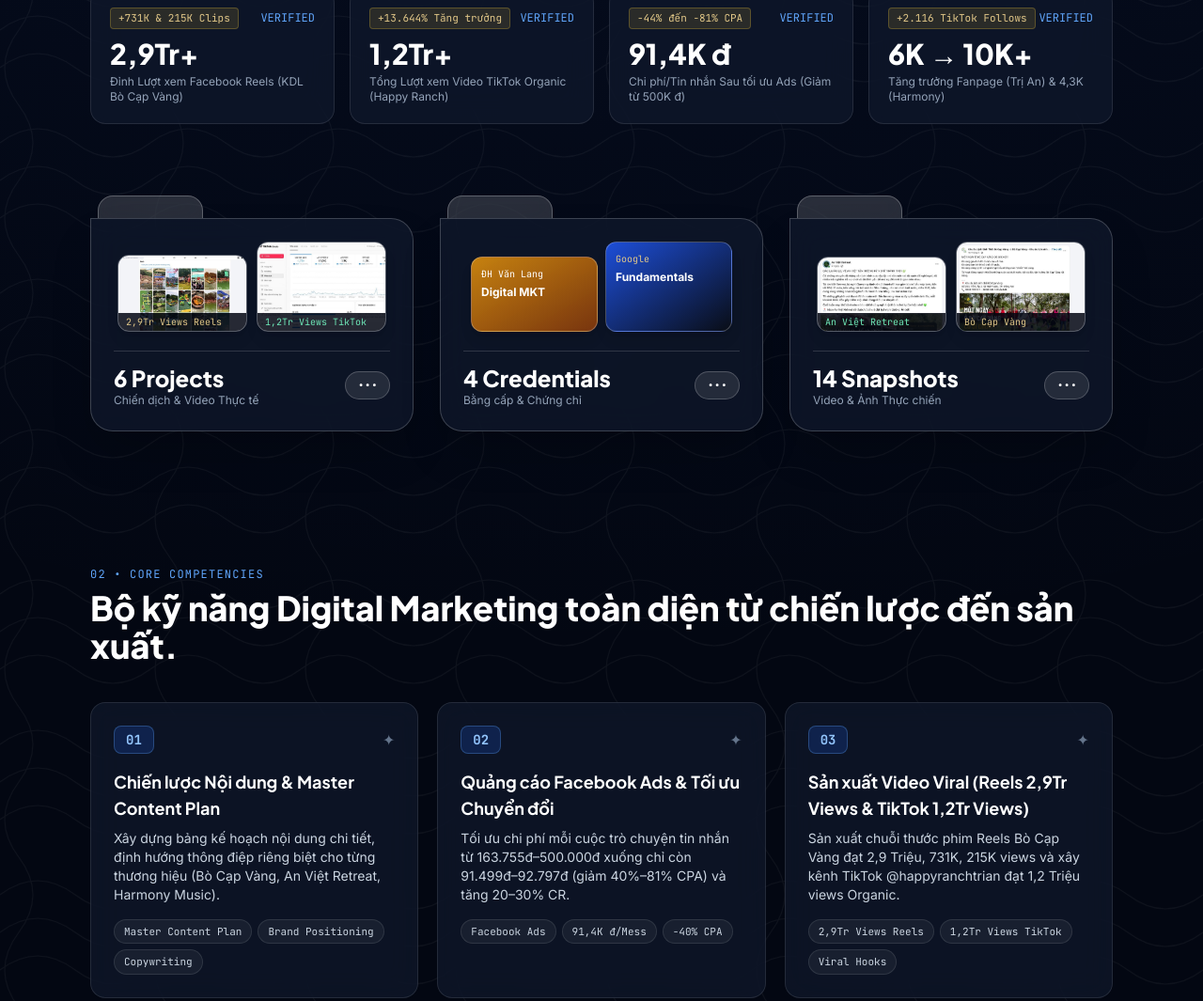
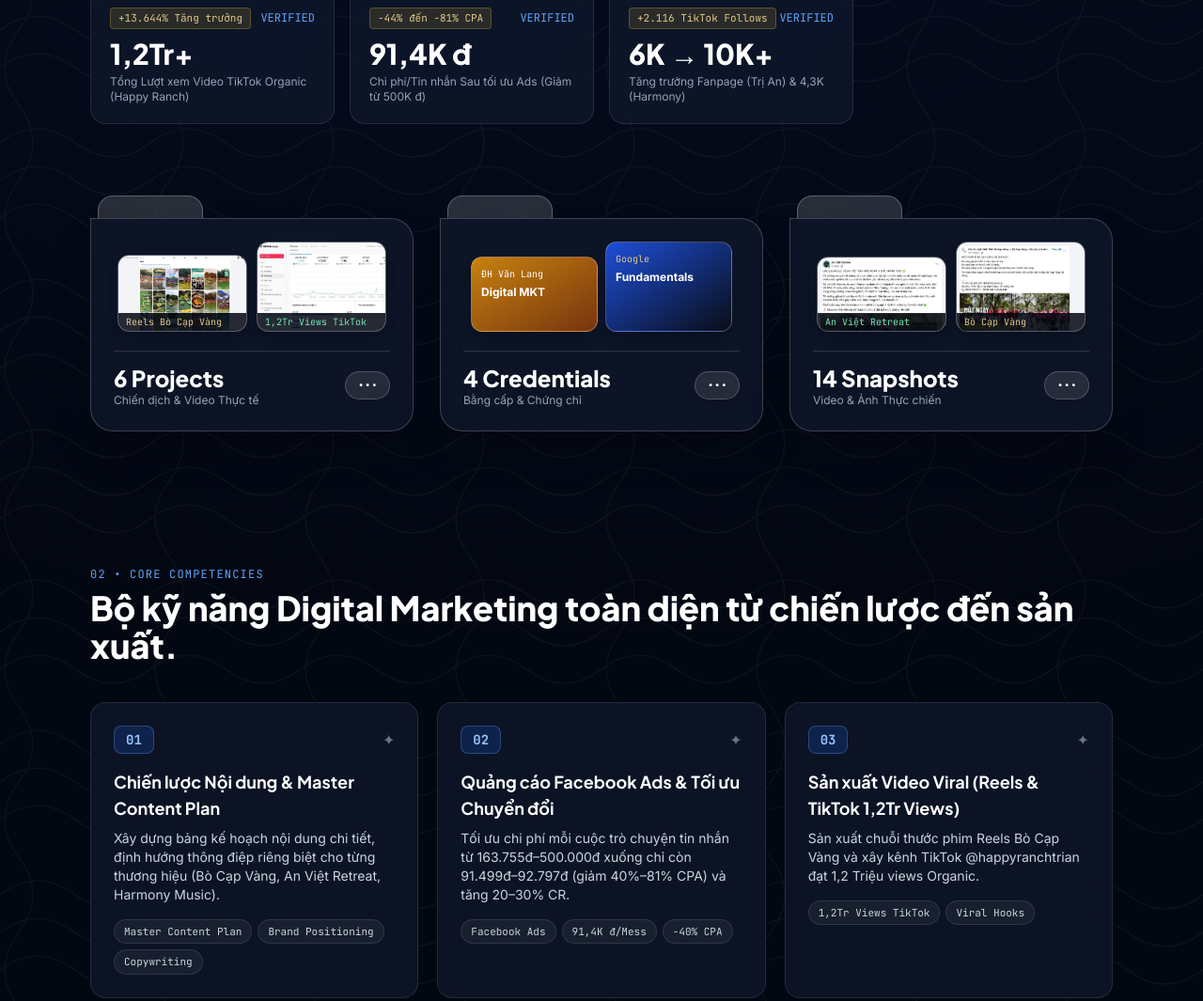
Before and after one commit to thanduytan78-eng/portfolio, a plain HTML site: page 404.html in a window 1280 px wide. Shown: the part 2608-3673 px from the top of the page at 94% size. Drawn offline with nearby package versions, Linux system fonts and the light colour scheme.

Commit message:
Remove Bo Cap Vang Reels view-count claims

```diff
--- a/404.html
+++ b/404.html
@@ -150,7 +150,7 @@
     <img id="proof-img-harmony-posters" src="assets/harmony_posters.jpg" alt="Harmony Key Visuals & Posters" />
     <img id="proof-img-harmony-videos" src="assets/harmony_videos.jpg" alt="Harmony Video Production" />
     <img id="proof-img-harmony-fanpage" src="assets/harmony_fanpage.jpg" alt="Harmony School of Music Fanpage" />
-    <img id="proof-img-bcv-reels" src="assets/bcv_reels_29m.jpg" alt="Bò Cạp Vàng Reels 2.9M Views" />
+    <img id="proof-img-bcv-reels" src="assets/bcv_reels_29m.jpg" alt="Bò Cạp Vàng Reels" />
     <img id="proof-img-bcv-post" src="assets/bcv_post_design.jpg" alt="Bò Cạp Vàng Key Visual Post" />
     <img id="proof-img-anviet-post" src="assets/anviet_post_design.jpg" alt="An Việt Retreat Key Visual Post" />
     <img id="proof-img-bcv-vidposter" src="assets/bcv_video_poster.jpg" alt="Bò Cạp Vàng Video Poster" />
@@ -261,13 +261,11 @@
     <!-- INFINITE TICKER MARQUEE (Nguyen Duc Phuc signature) -->
     <div class="border-y border-white/10 bg-navy-950/90 py-3.5 overflow-hidden relative z-20">
       <div class="animate-marquee items-center gap-8 text-xs sm:text-sm font-mono tracking-widest uppercase text-slate-300">
-        <span>✦ REELS BÒ CẠP VÀNG: 2,9 TRIỆU VIEWS &amp; 731K VIEWS</span>
         <span class="text-gold-300">✦ TIKTOK ORGANIC 1,2 TRIỆU VIEWS (@happyranchtrian)</span>
         <span>✦ FACEBOOK ADS: 500K ➔ 91,4K Đ/TIN NHẮN (HARMONY MUSIC)</span>
         <span class="text-blue-400">✦ AN VIỆT RETREAT GLAMPING &amp; MEDIA</span>
         <span>✦ WEBSITE &amp; ON-PAGE SEO</span>
         <span class="text-gold-300">✦ CANVA • CAPCUT • FLYCAM &amp; QUAY DỰNG THỰC ĐỊA</span>
-        <span>✦ REELS BÒ CẠP VÀNG: 2,9 TRIỆU VIEWS &amp; 731K VIEWS</span>
         <span class="text-gold-300">✦ TIKTOK ORGANIC 1,2 TRIỆU VIEWS (@happyranchtrian)</span>
         <span>✦ FACEBOOK ADS: 500K ➔ 91,4K Đ/TIN NHẮN (HARMONY MUSIC)</span>
         <span class="text-blue-400">✦ AN VIỆT RETREAT GLAMPING &amp; MEDIA</span>
@@ -350,10 +348,10 @@
           <div class="w-28 h-6 rounded-t-2xl bg-white/15 backdrop-blur-md border-t border-l border-r border-white/25 ml-2"></div>
           <div class="glass-dark rounded-b-3xl rounded-tr-3xl p-6 border border-white/20 shadow-2xl relative overflow-hidden">
             <div class="flex gap-2.5 mb-5 h-24 items-end px-1">
-              <!-- Real Thumbnail 1: Bò Cạp Vàng Reels 2.9M Views -->
+              <!-- Real Thumbnail 1: Bò Cạp Vàng Reels -->
               <div class="folder-peek flex-1 h-22 rounded-xl overflow-hidden border border-white/30 shadow-lg relative">
                 <img src="assets/bcv_reels_29m.jpg" alt="Bò Cạp Vàng Reels" class="w-full h-20 object-cover object-left-top" />
-                <div class="absolute bottom-0 inset-x-0 bg-navy-950/85 px-2 py-0.5 text-[10px] font-mono text-gold-300 truncate">2,9Tr Views Reels</div>
+                <div class="absolute bottom-0 inset-x-0 bg-navy-950/85 px-2 py-0.5 text-[10px] font-mono text-gold-300 truncate">Reels Bò Cạp Vàng</div>
               </div>
               <!-- Real Thumbnail 2: TikTok Studio 1.2M Views -->
               <div class="folder-peek-2 flex-1 h-24 rounded-xl overflow-hidden border border-white/30 shadow-lg relative">
@@ -722,7 +720,6 @@
         }
       },
       kpis: [
-        { value: '2,9Tr+', labelVi: 'Đỉnh Lượt xem Facebook Reels (KDL Bò Cạp Vàng)', labelEn: 'Top Facebook Reels Views (Bo Cap Vang)', badge: '+731K & 215K Clips' },
         { value: '1,2Tr+', labelVi: 'Tổng Lượt xem Video TikTok Organic (Happy Ranch)', labelEn: 'Total Organic TikTok Views (Happy Ranch)', badge: '+13.644% Tăng trưởng' },
         { value: '91,4K đ', labelVi: 'Chi phí/Tin nhắn Sau tối ưu Ads (Giảm từ 500K đ)', labelEn: 'Optimized Cost/Message (Down from 500K VND)', badge: '-44% đến -81% CPA' },
         { value: '6K → 10K+', labelVi: 'Tăng trưởng Fanpage (Trị An) & 4,3K (Harmony)', labelEn: 'Facebook Fanpage Follower Growth', badge: '+2.116 TikTok Follows' }
@@ -730,7 +727,7 @@
       competencies: [
         { num: '01', titleVi: 'Chiến lược Nội dung & Master Content Plan', titleEn: 'Content Strategy & Master Planning', descVi: 'Xây dựng bảng kế hoạch nội dung chi tiết, định hướng thông điệp riêng biệt cho từng thương hiệu (Bò Cạp Vàng, An Việt Retreat, Harmony Music).', descEn: 'Structured content calendars and brand-specific storytelling across eco-tourism, glamping, and education.', tags: ['Master Content Plan', 'Brand Positioning', 'Copywriting'] },
         { num: '02', titleVi: 'Quảng cáo Facebook Ads & Tối ưu Chuyển đổi', titleEn: 'Facebook Ads & Conversion Optimization', descVi: 'Tối ưu chi phí mỗi cuộc trò chuyện tin nhắn từ 163.755đ–500.000đ xuống chỉ còn 91.499đ–92.797đ (giảm 40%–81% CPA) và tăng 20–30% CR.', descEn: 'Reduced cost per messaging conversation from 163K–500K VND down to 91.4K VND (-40% to -81% CPA).', tags: ['Facebook Ads', '91,4K đ/Mess', '-40% CPA'] },
-        { num: '03', titleVi: 'Sản xuất Video Viral (Reels 2,9Tr Views & TikTok 1,2Tr Views)', titleEn: 'Viral Short-Form Video (Reels & TikTok)', descVi: 'Sản xuất chuỗi thước phim Reels Bò Cạp Vàng đạt 2,9 Triệu, 731K, 215K views và xây kênh TikTok @happyranchtrian đạt 1,2 Triệu views Organic.', descEn: 'Produced 2.9M, 731K & 215K view Facebook Reels and grew TikTok @happyranchtrian to 1.2M organic views.', tags: ['2,9Tr Views Reels', '1,2Tr Views TikTok', 'Viral Hooks'] },
+        { num: '03', titleVi: 'Sản xuất Video Viral (Reels & TikTok 1,2Tr Views)', titleEn: 'Viral Short-Form Video (Reels & TikTok)', descVi: 'Sản xuất chuỗi thước phim Reels Bò Cạp Vàng và xây kênh TikTok @happyranchtrian đạt 1,2 Triệu views Organic.', descEn: 'Produced Facebook Reels for Bo Cap Vang and grew TikTok @happyranchtrian to 1.2M organic views.', tags: ['1,2Tr Views TikTok', 'Viral Hooks'] },
         { num: '04', titleVi: 'Quay dựng Thực địa, Flycam & Thiết kế (Canva, CapCut)', titleEn: 'On-Site Filming, Drone & Visual Design', descVi: 'Trực tiếp ghi hình tại khu du lịch, dựng TVC Team Building, Ốc đảo Glamping An Việt Retreat và thiết kế bộ Key Visual bài đăng Fanpage.', descEn: 'On-location filming, drone shots, Reels editing, and multi-card Key Visual design via Canva & CapCut.', tags: ['Canva', 'CapCut', 'On-Site Media'] },
         { num: '05', titleVi: 'Phát triển Nội dung Website & Tối ưu SEO', titleEn: 'Website Content & On-Page SEO', descVi: 'Xây dựng và quản trị nội dung website, tối ưu hóa công cụ tìm kiếm (SEO) nâng cao nhận diện thương hiệu.', descEn: 'Website content management & SEO optimization.', tags: ['Website Content', 'On-Page SEO', 'UX Content'] },
         { num: '06', titleVi: 'Phân tích Khách hàng, ChatGPT & Làm việc nhóm', titleEn: 'Customer Insight, AI & Teamwork', descVi: 'Phân tích nhu cầu thị trường, tư vấn khách hàng trực tiếp và ứng dụng ChatGPT tăng tốc sản xuất.', descEn: 'Market analysis, direct sales consultation, ChatGPT & teamwork.', tags: ['Customer Insight', 'ChatGPT', 'Teamwork'] }
@@ -749,12 +746,12 @@
           ],
           bulletsVi: [
             'Sáng tạo và triển khai nội dung truyền thông hình ảnh, thước phim (Reels/TikTok) trên mạng xã hội cho cả 2 thương hiệu Khu Du Lịch Sinh Thái Bò Cạp Vàng và An Việt Retreat.',
-            'Sản xuất chuỗi thước phim (Facebook Reels) đạt lượt xem đột phá trên trang Bò Cạp Vàng: 2,9 Triệu views, 731K views ("Tết này đi đâu vừa gần vừa rẻ - 10 trải nghiệm nhất định phải thử"), 215K views ("Top 10 trải nghiệm"), 28K views (Team Building)...',
+            'Sản xuất chuỗi thước phim (Facebook Reels) trên trang Bò Cạp Vàng: "Tết này đi đâu vừa gần vừa rẻ - 10 trải nghiệm nhất định phải thử", "Top 10 trải nghiệm" và video Team Building.',
             'Trực tiếp đến địa điểm quay dựng các video thực tế: Video Team Building & Công viên nước phao nổi Bò Cạp Vàng và Video hành trình "Ốc đảo xanh An Việt Retreat — Glamping • Retreat • Coaching" (chèo SUP đón bình minh, chạy xe ATV xuyên rừng, lều máy lạnh, BBQ & lửa trại).',
             'Thiết kế bộ Key Visual bài đăng Fanpage riêng biệt cho từng định vị thương hiệu: "Một ngày ở Bò Cạp Vàng có gì chơi?" (năng động, dã ngoại gia đình & công ty) và "Kỳ nghỉ thảnh thơi: Gác lại âu lo – Về An Việt" (infographic gói Glamping tinh tế, chữa lành).'
           ],
           bulletsEn: [
-            'Produced viral Facebook Reels for Bo Cap Vang Eco-Tourism hitting 2.9 Million views, 731K views, 215K views, and 28K views.',
+            'Produced Facebook Reels for Bo Cap Vang Eco-Tourism.',
             'Directed, filmed, and edited on-site promotional videos for both Bo Cap Vang (Team Building & Floating Water Park) and An Viet Retreat (Glamping, SUP sunrise, ATV off-road, BBQ & campfire).',
             'Designed tailored Facebook multi-photo Key Visual layouts matching each brand’s distinct positioning.'
           ],
@@ -776,9 +773,9 @@
               extUrl: 'https://www.facebook.com/AnVietRetreat'
             },
             {
-              label: '📸 Dàn Thước Phim (Reels) Bò Cạp Vàng Đạt 2,9 Triệu Views & 731K Views',
-              metric: 'Top Reels: 2,9 Triệu Views • 731K Views • 215K Views • 28K Views',
-              detail: 'Ảnh chụp màn hình trang Thước phim (Reels) của Khu Du Lịch Sinh Thái Bò Cạp Vàng với loạt video triệu views và trăm nghìn views giới thiệu trò chơi dưới nước, kéo co, gà nướng thố đất và team building.',
+              label: '📸 Dàn Thước Phim (Reels) Bò Cạp Vàng',
+              metric: 'Video Reels • Trò chơi dưới nước • Team Building',
+              detail: 'Ảnh chụp màn hình trang Thước phim (Reels) của Khu Du Lịch Sinh Thái Bò Cạp Vàng giới thiệu trò chơi dưới nước, kéo co, gà nướng thố đất và team building.',
               imgId: 'proof-img-bcv-reels',
               videoId: '',
               extUrl: 'https://www.facebook.com/KhuDuLichDaNgoaiSinhThaiBoCapVang'
@@ -986,12 +983,12 @@
       projects: [
         {
           id: 'p1',
-          title: 'KDL Bò Cạp Vàng — Chuỗi Reels 2,9 Triệu Views & Video Thực Địa',
+          title: 'KDL Bò Cạp Vàng — Chuỗi Reels & Video Thực Địa',
           category: 'Facebook Reels & Video • Bò Cạp Vàng',
-          summaryVi: 'Sản xuất chuỗi Reels đạt 2,9 Triệu views, 731K views, 215K views; trực tiếp quay dựng TVC Team Building và thiết kế bài đăng "Một ngày ở Bò Cạp Vàng có gì chơi?".',
-          summaryEn: 'Produced viral Facebook Reels reaching 2.9M, 731K & 215K views, filmed team-building videos, and designed multi-photo posts.',
-          tags: ['2,9Tr Views Reels', '731K Views', 'Video Team Building', 'Key Visual'],
-          metrics: '2,9 Triệu Views',
+          summaryVi: 'Sản xuất chuỗi Reels; trực tiếp quay dựng TVC Team Building và thiết kế bài đăng "Một ngày ở Bò Cạp Vàng có gì chơi?".',
+          summaryEn: 'Produced Facebook Reels, filmed team-building videos, and designed multi-photo posts.',
+          tags: ['Video Team Building', 'Key Visual'],
+          metrics: 'Reels & Video Thực Địa',
           imgId: 'proof-img-bcv-reels',
           videoId: 'proof-vid-bcv'
         },
@@ -1055,7 +1052,7 @@
         { num: '01', title: 'Cử nhân Digital Marketing (Xếp loại: Khá)', issuer: 'Trường Đại học Văn Lang', date: '2020 – 2024', code: 'VLU-DIGIMKT-2024' },
         { num: '02', title: 'The Fundamentals of Digital Marketing', issuer: 'Chứng chỉ Chuyên môn Digital Marketing', date: 'Đã hoàn thành', code: 'FDM-VERIFIED' },
         { num: '03', title: 'Thực chiến Facebook Ads & Tối ưu Chuyển đổi (91,4K đ/Mess)', issuer: 'Harmony Music & Cảnh Quan Tự Nhiên', date: '2025 – 2026', code: 'META-ADS-ROI' },
-        { num: '04', title: 'Sản xuất Video Triệu Views (Reels 2,9Tr & TikTok 1,2Tr Views)', issuer: 'Bò Cạp Vàng, An Việt Retreat & Happy Ranch', date: '2023 – 2026', code: 'CREATOR-PRO' }
+        { num: '04', title: 'Sản xuất Video Ngắn (Reels & TikTok 1,2Tr Views)', issuer: 'Bò Cạp Vàng, An Việt Retreat & Happy Ranch', date: '2023 – 2026', code: 'CREATOR-PRO' }
       ],
       polaroids: [
         {
@@ -1077,13 +1074,13 @@
           detail: 'Nhấn Play để xem trực tiếp video hành trình khám phá Ốc đảo xanh An Việt Retreat: lều Glamping, chèo SUP bình minh, chạy xe ATV, BBQ & lửa trại.'
         },
         {
-          title: 'Reels Bò Cạp Vàng: Đạt 2,9 Triệu Views, 731K Views & 215K Views',
+          title: 'Chuỗi Reels Bò Cạp Vàng',
           org: 'KDL Bò Cạp Vàng',
           rotate: '-rotate-1',
           icon: '🔥',
           imgId: 'proof-img-bcv-reels',
           videoId: '',
-          detail: 'Thống kê trang Thước phim (Reels) của KDL Sinh Thái Bò Cạp Vàng với các video đạt 2,9 Triệu lượt xem, 731K lượt xem, 215K lượt xem và 28K lượt xem.'
+          detail: 'Chuỗi thước phim (Reels) và video thực địa sản xuất cho KDL Sinh Thái Bò Cạp Vàng.'
         },
         {
           title: 'Thiết Kế Bài Đăng: "Một Ngày Ở Bò Cạp Vàng Có Gì Chơi?"',
@@ -1190,7 +1187,7 @@
         { school: 'CHỨNG CHỈ & BỘ KỸ NĂNG CHUYÊN MÔN', degree: 'The Fundamentals of Digital Marketing', period: '2020 – 2026', highlights: 'Thành thạo Lập kế hoạch & sáng tạo nội dung, Viết content xu hướng, Phân tích nhu cầu khách hàng, Canva, CapCut, ChatGPT và Làm việc nhóm.' }
       ],
       comments: [
-        { name: 'KDL Bò Cạp Vàng & An Việt Retreat', role: 'Ban Truyền Thông', text: 'Chuỗi Reels và ấn phẩm Tân thực hiện cho Bò Cạp Vàng (2,9 Triệu views, 731K views) cùng video Glamping cho An Việt Retreat có góc máy thực địa rất cuốn hút, đúng chất riêng của từng thương hiệu!', time: 'Đã xác thực Video & Ảnh' },
+        { name: 'KDL Bò Cạp Vàng & An Việt Retreat', role: 'Ban Truyền Thông', text: 'Chuỗi Reels và ấn phẩm Tân thực hiện cho Bò Cạp Vàng cùng video Glamping cho An Việt Retreat có góc máy thực địa rất cuốn hút, đúng chất riêng của từng thương hiệu!', time: 'Đã xác thực Video & Ảnh' },
         { name: 'Harmony – School of Music', role: 'Ban Quản Lý', text: 'Tân tối ưu chiến dịch Facebook Ads cực kỳ rõ nét: kéo chi phí tin nhắn từ 163K–500K xuống chỉ còn ~91K đ/tin nhắn, đồng thời phụ trách trọn gói từ Content Plan, thiết kế Poster đến quay dựng Concert!', time: 'Đã xác thực 6 ảnh' },
         { name: 'Happy Ranch Trị An', role: '@happyranchtrian', text: 'Từ con số 0 lên 1,2 Triệu lượt xem video, 2.116 followers và 8,3K lượt chia sẻ hoàn toàn bằng nội dung Organic, nhiều clip đạt 187,3K và 162,7K views!', time: 'Đã xác thực 2 ảnh' },
         { name: 'Cảnh Quan Tự Nhiên & Trị An Adventure', role: 'Đối tác Dự án', text: 'Chủ động từ khâu quay dựng tại công trình/khu du lịch đến quản lý Fanpage 10K+ follows, làm website SEO và tối ưu chỉ số quảng cáo.', time: 'Từ CV' }
@@ -1787,7 +1784,7 @@
         openInspectModal(
           'Hồ sơ CV — Thân Duy Tân',
           'Cử nhân Digital Marketing (ĐH Văn Lang • 2020–2024 • Xếp loại Khá)',
-          '0967.517.521 • thanduytan78@gmail.com • P. Long Trường, TP. Thủ Đức • Ngày sinh: 13/12/2002. Chứng chỉ: The Fundamentals of Digital Marketing. Kinh nghiệm tại Bò Cạp Vàng & An Việt Retreat (Reels 2,9Tr views), Happy Ranch Trị An (@happyranchtrian — 1,2Tr views), Cảnh Quan Tự Nhiên, Harmony School of Music (Tối ưu Facebook Ads xuống 91,4K đ/tin nhắn), Công ty CP Megas, Trị An Adventure.',
+          '0967.517.521 • thanduytan78@gmail.com • P. Long Trường, TP. Thủ Đức • Ngày sinh: 13/12/2002. Chứng chỉ: The Fundamentals of Digital Marketing. Kinh nghiệm tại Bò Cạp Vàng & An Việt Retreat, Happy Ranch Trị An (@happyranchtrian — 1,2Tr views), Cảnh Quan Tự Nhiên, Harmony School of Music (Tối ưu Facebook Ads xuống 91,4K đ/tin nhắn), Công ty CP Megas, Trị An Adventure.',
           'proof-img-bcv-reels',
           ''
         );
```
Also changed, not shown: index.html (+19 -22 lines).
